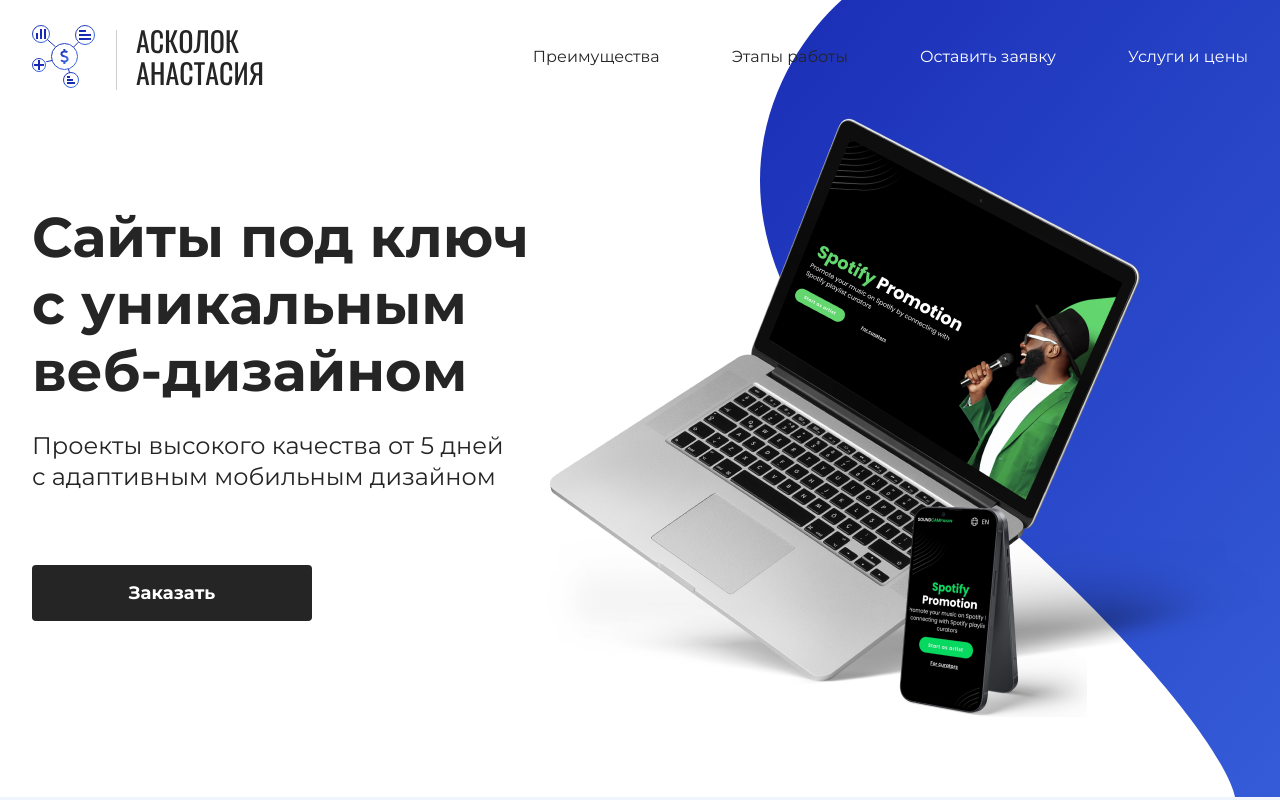
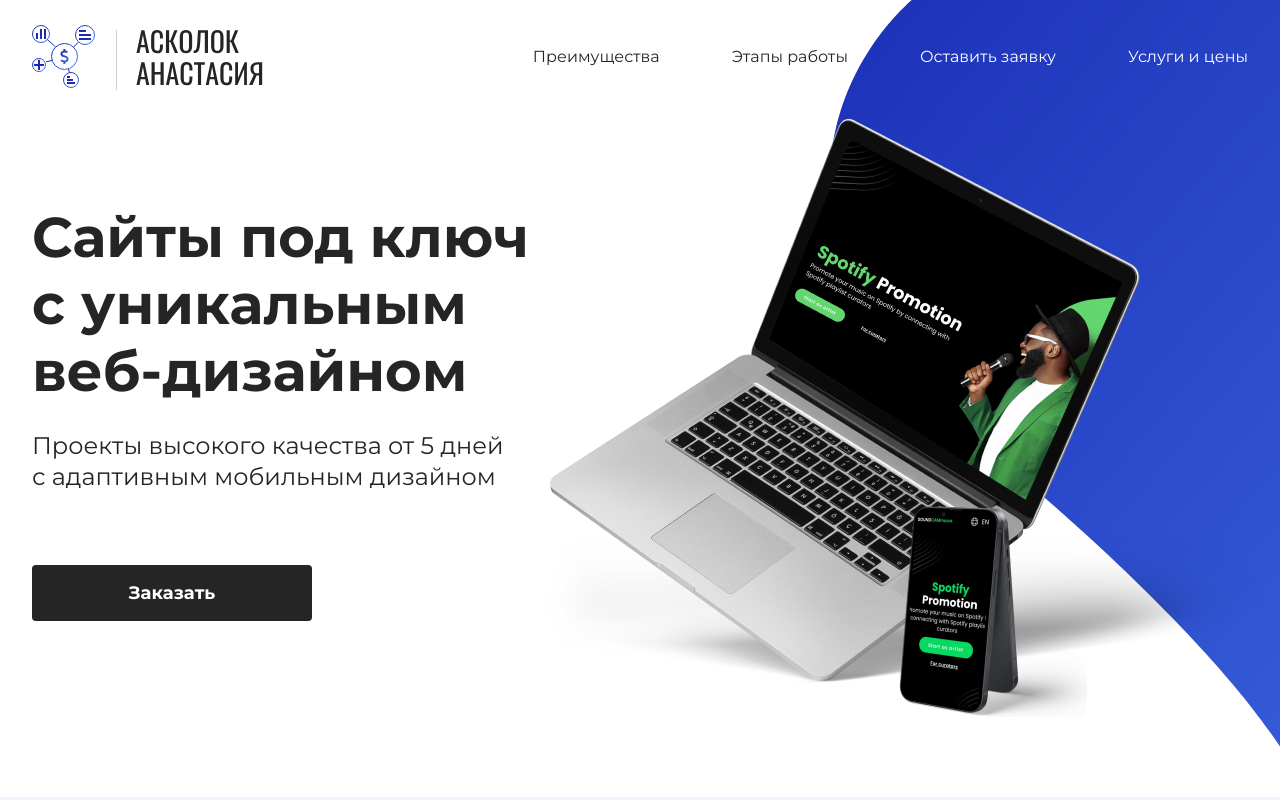
Before and after one commit to SoftRyzen-internship/askolok-website-development, a Next.js app: page / in a window 1280 px wide. Shown: the top 800 px of the page. Built offline with nearby package versions, Linux system fonts and the light colour scheme.

Commit message:
fix wave position

```diff
--- a/page-components/HeroSection/HeroSection.tsx
+++ b/page-components/HeroSection/HeroSection.tsx
@@ -10,7 +10,7 @@
   return (
     <>
       <section className="gradient">
-        <div className="decorations m-auto h-[100%] max-w-[480px] overflow-hidden md:max-w-[768px] xl:min-w-[1280px] xl:max-w-[1440px]">
+        <div className="decorations m-auto max-w-[480px] overflow-hidden md:max-w-[768px] xl:min-w-[1280px] xl:max-w-[1440px]">
           <div className="container pb-10 pt-[120px] md:pb-[208px] md:pt-[180px] xl:pb-[176px] xl:pt-[204px] smOnly:flex smOnly:flex-col smOnly:items-center">
             <div className="relative z-10">
               <Title tag="h1" className="w-[280px] md:w-[440px] xl:w-[502px]">
--- a/styles/globals.css
+++ b/styles/globals.css
@@ -6,7 +6,7 @@
 
 @layer base {
   body {
-    @apply font-sans text-base font-normal bg-whiteBg text-blackBg;
+    @apply bg-whiteBg font-sans text-base font-normal text-blackBg;
   }
 }
 
@@ -91,14 +91,22 @@
 
     .decorations::after {
       background-image: url('/images/hero/wave-desktop-b.svg');
+      background-position: right calc(-150px + ((100vw - 1280px)/2)) bottom;
+      background-attachment: local;
+    }
+  }
+
+  @media (min-width: 1440px) {
+    .decorations::after {
+      background-image: url('/images/hero/wave-desktop-b.svg');
       background-position: right -80px bottom;
     }
   }
   /*Hero section  */
 
   /* Advantages section */
-  .advantage-card{
-    @apply flex flex-col items-center rounded rounded-br-[60px] px-4 py-10 text-center shadow-primaryShadow md:w-[336px] md:px-10 xl:w-[384px]
+  .advantage-card {
+    @apply flex flex-col items-center rounded rounded-br-[60px] px-4 py-10 text-center shadow-primaryShadow md:w-[336px] md:px-10 xl:w-[384px];
   }
   /* Advantages section */
 
```
